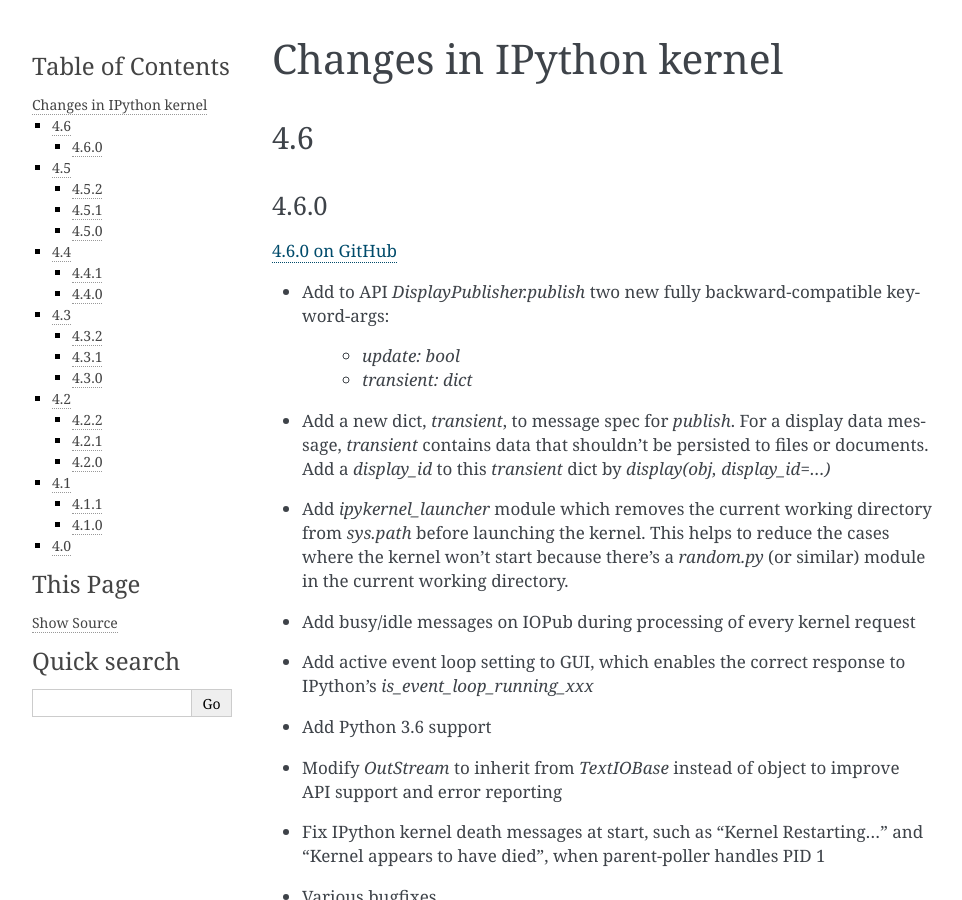
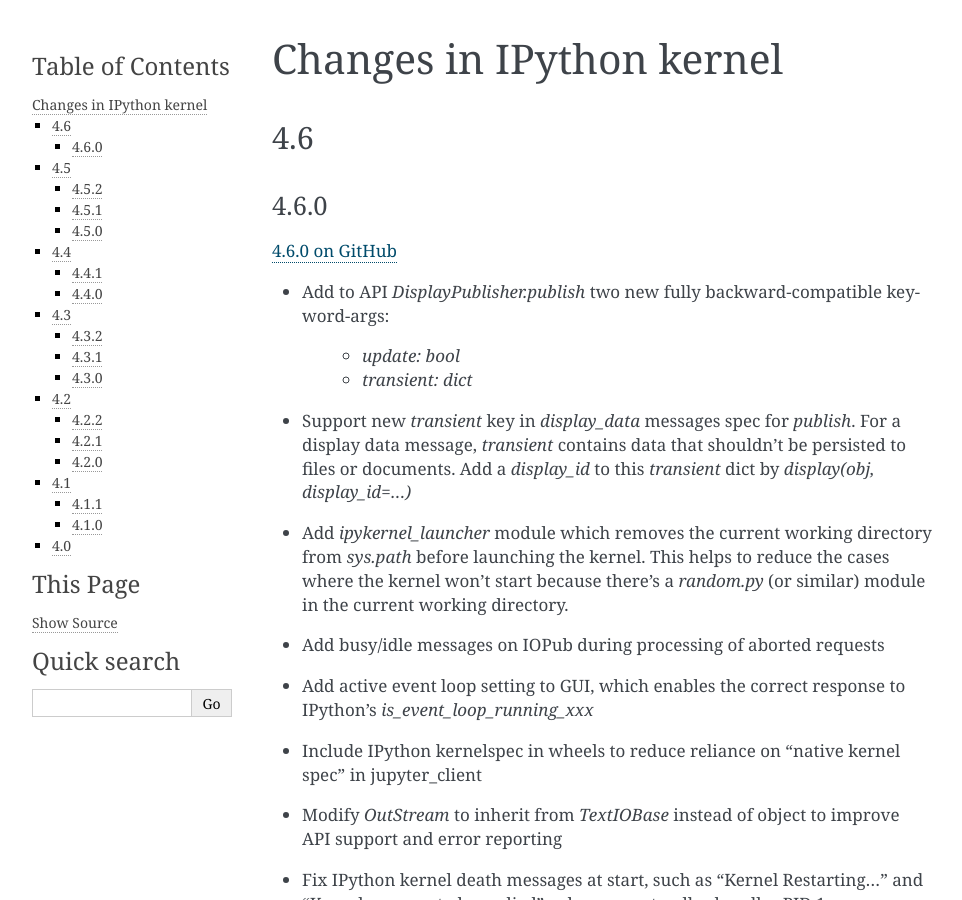
Before and after one commit to ipython/ipykernel, a Sphinx documentation site: the page built from docs/changelog.rst, in a window 1280 px wide and 900 px high. Shown: the whole window, without its empty margins (148-1110 px from the left). Built offline with Sphinx 7.4.7, drawn with Linux system fonts in a browser that asks for light colours.

Commit message:
Edit changelog per @minrk review

```diff
--- a/docs/changelog.rst
+++ b/docs/changelog.rst
@@ -7,24 +7,25 @@
 4.6.0
 *****
 
-`4.6.0 on GitHub <https://github.com/ipython/ipykernel/milestones/4.6.0>`__
+`4.6.0 on GitHub <https://github.com/ipython/ipykernel/milestones/4.6>`__
 
 - Add to API `DisplayPublisher.publish` two new fully backward-compatible
   keyword-args:
     - `update: bool`
     - `transient: dict`
-- Add  a new dict, `transient`, to message spec for `publish`. For a display
-  data message, `transient` contains data that shouldn't be persisted to files
-  or documents. Add a `display_id` to this `transient` dict by
-  `display(obj, display_id=...)`
+- Support new `transient` key in `display_data` messages spec for `publish`.
+  For a display data message, `transient` contains data that shouldn't be
+  persisted to files or documents. Add a `display_id` to this `transient`
+  dict by `display(obj, display_id=...)`
 - Add `ipykernel_launcher` module which removes the current working directory
   from `sys.path` before launching the kernel. This helps to reduce the cases
   where the kernel won't start because there's a `random.py` (or similar)
   module in the current working directory.
-- Add busy/idle messages on IOPub during processing of every kernel request
+- Add busy/idle messages on IOPub during processing of aborted requests
 - Add active event loop setting to GUI, which enables the correct response
   to IPython's `is_event_loop_running_xxx`
-- Add Python 3.6 support
+- Include IPython kernelspec in wheels to reduce reliance on "native kernel
+  spec" in jupyter_client
 - Modify `OutStream` to inherit from `TextIOBase` instead of object to improve
   API support and error reporting
 - Fix IPython kernel death messages at start, such as "Kernel Restarting..."
```
